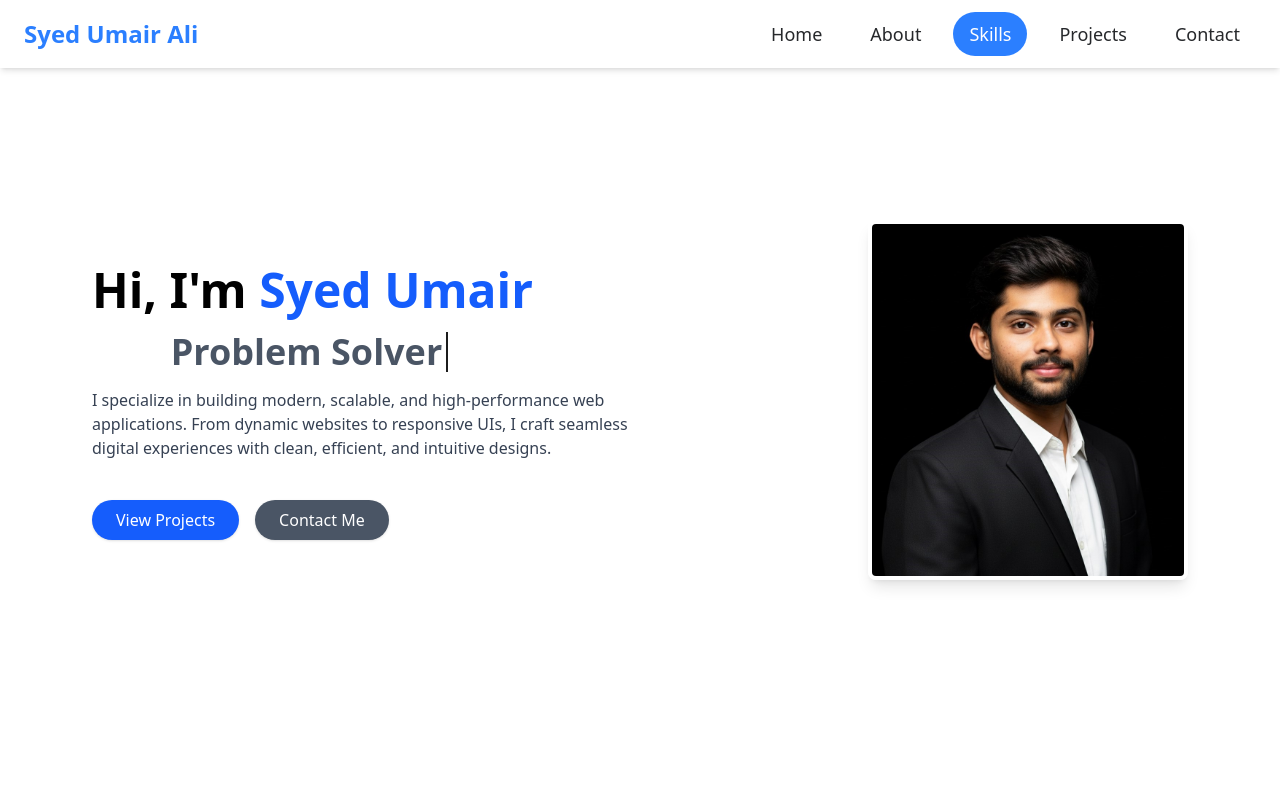
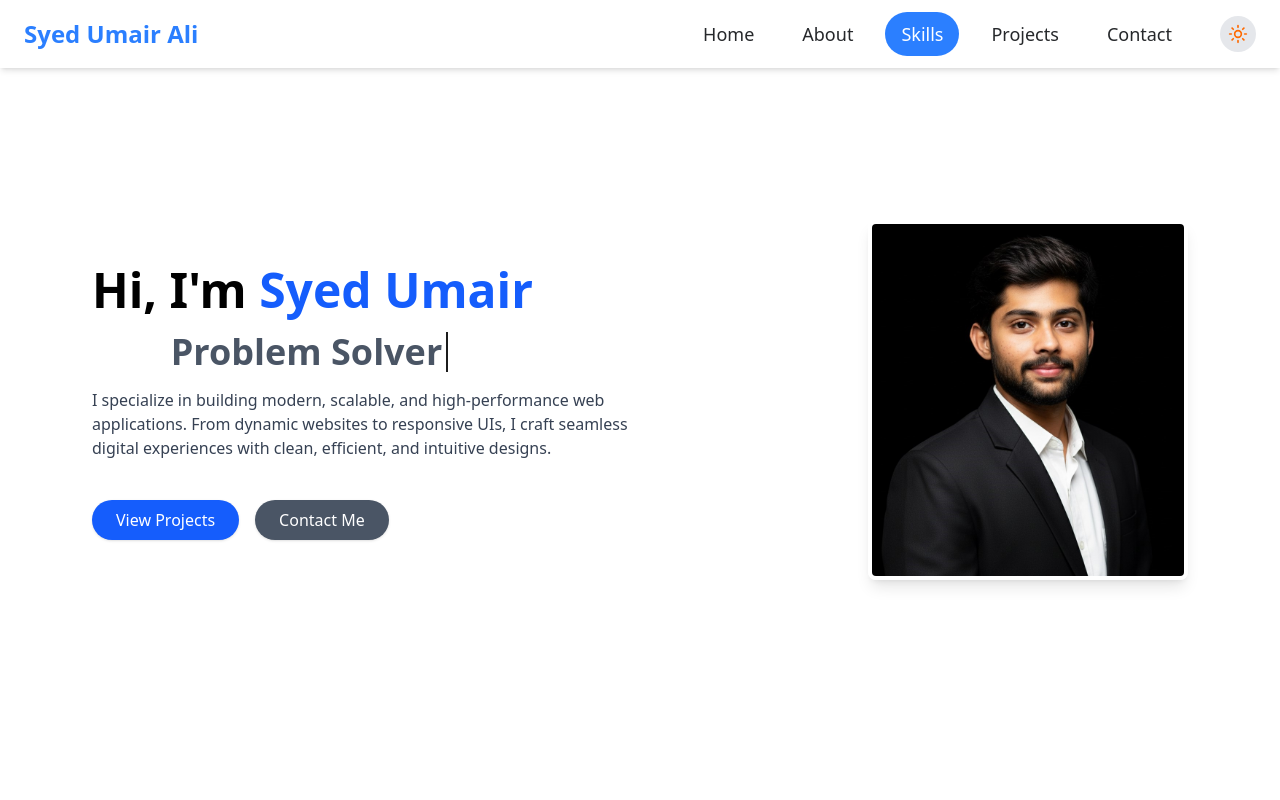
Before and after one commit to umayrrnaqvi/portfolio-syedumair, a Next.js app: page / in a window 1280 px wide. Shown: the top 800 px of the page. Built offline with nearby package versions, Linux system fonts and the light colour scheme.

Commit message:
add dark mode

```diff
--- a/app/components/Contact.jsx
+++ b/app/components/Contact.jsx
@@ -84,7 +84,7 @@ const Contact = () => {
       </div>
 
       <div className="max-w-7xl mx-auto py-5 md:px-10 grid md:grid-cols-2 gap-10">
-        <div className="relative rounded-lg overflow-hidden transition-all duration-700 hover:scale-[1.02] hover:shadow-2xl">
+        <div className="relative rounded-lg overflow-hidden transition-all duration-700 hover:scale-[1.02] hover:shadow-2xl m-3">
           <ShineBorder shineColor="blue" />
           <div className="bg-gray-100 rounded-lg p-6 md:p-10 w-full dark:bg-gray-600 dark:text-white">
             <form className="space-y-6">
--- a/app/components/Navbar.jsx
+++ b/app/components/Navbar.jsx
@@ -1,6 +1,7 @@
 'use client'
 import React, { useState, useEffect } from 'react';
 import { HiMenu, HiX } from "react-icons/hi";
+import { AnimatedThemeToggler } from "@/components/magicui/animated-theme-toggler";
 
 const Navbar = () => {
   const [isOpen, setIsOpen] = useState(false);
@@ -12,7 +13,7 @@ const Navbar = () => {
   useEffect(() => {
     const handleScroll = () => {
       const sections = ["home", "about", "skills", "projects", "contact"];
-      const scrollPos = window.scrollY + window.innerHeight / 2; // center point for active section
+      const scrollPos = window.scrollY + window.innerHeight / 2;
 
       for (let section of sections) {
         const el = document.getElementById(section);
@@ -28,7 +29,7 @@ const Navbar = () => {
     };
 
     window.addEventListener("scroll", handleScroll);
-    handleScroll(); // initialize on load
+    handleScroll();
     return () => window.removeEventListener("scroll", handleScroll);
   }, []);
 
@@ -43,13 +44,14 @@ const Navbar = () => {
   return (
     <nav className='w-full fixed top-0 z-50 bg-white dark:bg-gray-900 shadow-md'>
       <div className='max-w-7xl mx-auto px-6 py-3 flex items-center justify-between relative'>
+
         {/* Logo */}
         <div className='text-2xl font-bold text-blue-500 dark:text-white'>
           Syed Umair Ali
         </div>
 
         {/* Desktop Menu */}
-        <div className='hidden md:flex gap-4'>
+        <div className='hidden md:flex items-center gap-4'>
           {links.map(link => (
             <a
               key={link.id}
@@ -62,10 +64,19 @@ const Navbar = () => {
               {link.name}
             </a>
           ))}
+
+          {/* ✅ Theme Toggler on Desktop */}
+          <div className="ml-4">
+            <AnimatedThemeToggler />
+          </div>
         </div>
 
-        {/* Mobile Hamburger */}
-        <div className='md:hidden flex items-center gap-3 relative z-50'>
+        {/* Mobile Section (Menu + Toggler) */}
+        <div className='md:hidden flex items-center gap-4 relative z-50'>
+          {/* ✅ Theme Toggler on Mobile */}
+          <AnimatedThemeToggler />
+
+          {/* Hamburger Icon */}
           <button
             onClick={toggleMenu}
             className='text-2xl text-black dark:text-white cursor-pointer'
--- a/app/components/Projects.jsx
+++ b/app/components/Projects.jsx
@@ -46,14 +46,10 @@ export default function Projects() {
   const [isTransitioning, setIsTransitioning] = useState(true);
   const [cardWidth, setCardWidth] = useState(420);
 
-  // ✅ Dynamically update card width based on screen size
+  // ✅ Adjust card width based on screen
   useEffect(() => {
     const updateCardWidth = () => {
-      if (window.innerWidth < 640) {
-        setCardWidth(window.innerWidth * 0.9); // fills ~90% of mobile width
-      } else {
-        setCardWidth(420);
-      }
+      setCardWidth(window.innerWidth < 640 ? window.innerWidth * 0.9 : 420);
     };
     updateCardWidth();
     window.addEventListener("resize", updateCardWidth);
@@ -102,11 +98,14 @@ export default function Projects() {
   }, [currentIndex, projectsWithClones.length]);
 
   return (
-    <div className="bg-gray-100 w-full relative flex justify-center overflow-hidden">
-      <section id="projects" className="px-4 py-16 w-full max-w-7xl mx-auto flex flex-col items-center">
+    <div className="bg-background text-foreground w-full relative flex justify-center overflow-hidden transition-colors duration-500">
+      <section
+        id="projects"
+        className="px-4 py-16 w-full max-w-7xl mx-auto flex flex-col items-center"
+      >
         <h2 className="text-4xl font-bold text-center mb-8">Projects</h2>
 
-        {/* Filter Buttons */}
+        {/* 🔘 Filter Buttons */}
         <div className="flex flex-wrap justify-center gap-3 mb-10">
           {filters.map((filter) => (
             <button
@@ -118,7 +117,7 @@ export default function Projects() {
               className={`px-4 py-2 rounded-full border text-sm sm:text-base transition ${
                 activeFilter === filter
                   ? "bg-blue-600 text-white border-blue-600"
-                  : "bg-white text-gray-600 border-gray-300 hover:bg-blue-100"
+                  : "bg-card text-foreground border-border hover:bg-blue-100 dark:hover:bg-gray-800"
               }`}
             >
               {filter}
@@ -126,17 +125,17 @@ export default function Projects() {
           ))}
         </div>
 
-        {/* Slider Container */}
+        {/* ▶️ Slider */}
         <div className="flex items-center justify-center gap-3 sm:gap-4 w-full">
-          {/* ✅ Hide arrows on mobile */}
+          {/* Left Arrow */}
           <button
             onClick={() => handleScroll("left")}
-            className="hidden sm:flex bg-black text-white p-3 sm:p-4 rounded-full shadow hover:bg-blue-700 flex-shrink-0"
+            className="hidden sm:flex bg-primary text-primary-foreground p-3 sm:p-4 rounded-full shadow hover:bg-blue-700 flex-shrink-0 transition"
           >
             <ChevronLeft size={24} className="sm:w-7 sm:h-7" />
           </button>
 
-          {/* Cards Row */}
+          {/* Cards */}
           <div className="relative overflow-hidden flex-1 w-full sm:w-[1000px]">
             <div
               id="slider-track"
@@ -151,7 +150,7 @@ export default function Projects() {
                   project && (
                     <div
                       key={idx}
-                      className="mx-auto sm:mx-2 bg-white dark:bg-gray-700 rounded-lg shadow-md overflow-hidden flex flex-col sm:p-3 p-2 transition-all duration-500 ease-in-out hover:-translate-y-2 hover:shadow-2xl"
+                      className="mx-auto sm:mx-2 bg-card dark:bg-gray-800 border border-border rounded-lg shadow-md overflow-hidden flex flex-col sm:p-3 p-2 transition-all duration-500 ease-in-out hover:-translate-y-2 hover:shadow-2xl"
                       style={{
                         minWidth: `${cardWidth}px`,
                         maxWidth: `${cardWidth}px`,
@@ -160,13 +159,13 @@ export default function Projects() {
                       <img
                         src={project.image.src}
                         alt={project.title}
-                        className="w-full h-48 sm:h-56 object-cover"
+                        className="w-full h-48 sm:h-56 object-cover rounded-md"
                       />
                       <div className="p-3 flex flex-col justify-between">
-                        <h3 className="text-lg sm:text-xl font-semibold mb-2 dark:text-white text-center">
+                        <h3 className="text-lg sm:text-xl font-semibold mb-2 text-center">
                           {project.title}
                         </h3>
-                        <p className="text-[12px] sm:text-sm text-gray-600 mb-3 dark:text-white leading-relaxed text-center">
+                        <p className="text-[12px] sm:text-sm text-muted-foreground mb-3 leading-relaxed text-center">
                           {project.description}
                         </p>
 
@@ -174,7 +173,7 @@ export default function Projects() {
                           {project.languages.map((lang, index) => (
                             <span
                               key={`${project.id}-${index}`}
-                              className="text-xs bg-gray-200 dark:bg-gray-900 px-2 py-1 rounded-full"
+                              className="text-xs bg-muted dark:bg-gray-900 text-foreground px-2 py-1 rounded-full"
                             >
                               {lang}
                             </span>
@@ -198,10 +197,10 @@ export default function Projects() {
             </div>
           </div>
 
-          {/* ✅ Hide arrows on mobile */}
+          {/* Right Arrow */}
           <button
             onClick={() => handleScroll("right")}
-            className="hidden sm:flex bg-black text-white p-3 sm:p-4 rounded-full shadow hover:bg-blue-700 flex-shrink-0"
+            className="hidden sm:flex bg-primary text-primary-foreground p-3 sm:p-4 rounded-full shadow hover:bg-blue-700 flex-shrink-0 transition"
           >
             <ChevronRight size={24} className="sm:w-7 sm:h-7" />
           </button>
--- a/app/layout.js
+++ b/app/layout.js
@@ -3,7 +3,7 @@ import "./globals.css";
 import Navbar from "./components/Navbar";
 import Footer from "./components/Footer";
 import { Toaster } from "react-hot-toast";
-
+import { ThemeProvider } from "next-themes"; // ✅ Add this
 
 const geistSans = Geist({
   variable: "--font-geist-sans",
@@ -22,18 +22,20 @@ export const metadata = {
 
 export default function RootLayout({ children }) {
   return (
-    <html lang="en">
+    <html lang="en" suppressHydrationWarning>
       <head>
         <link rel="icon" href="/logo.png" />
       </head>
       <body
         className={`${geistSans.variable} ${geistMono.variable} antialiased`}
       >
-        <Navbar />
-                <Toaster position="top-right" reverseOrder={false} />
-
-        {children}
-        <Footer />
+        {/* ✅ ThemeProvider wraps everything */}
+        <ThemeProvider attribute="class" defaultTheme="system" enableSystem>
+          <Navbar />
+          <Toaster position="top-right" reverseOrder={false} />
+          {children}
+          <Footer />
+        </ThemeProvider>
       </body>
     </html>
   );
--- /dev/null
+++ b/components/magicui/animated-theme-toggler.jsx
@@ -0,0 +1,34 @@
+"use client"
+
+import * as React from "react"
+import { useTheme } from "next-themes"
+import { motion } from "framer-motion"
+import { Sun, Moon } from "lucide-react"
+
+export function AnimatedThemeToggler() {
+  const { theme, setTheme } = useTheme()
+  const isDark = theme === "dark"
+
+  return (
+    <motion.button
+      onClick={() => setTheme(isDark ? "light" : "dark")}
+      className="p-2 rounded-full bg-gray-200 dark:bg-gray-800 flex items-center justify-center transition-all duration-300"
+      whileTap={{ scale: 0.9 }}
+      aria-label="Toggle theme"
+    >
+      <motion.div
+        key={isDark ? "moon" : "sun"}
+        initial={{ rotate: -90, opacity: 0 }}
+        animate={{ rotate: 0, opacity: 1 }}
+        exit={{ rotate: 90, opacity: 0 }}
+        transition={{ duration: 0.3 }}
+      >
+        {isDark ? (
+          <Moon className="w-5 h-5 text-yellow-400" />
+        ) : (
+          <Sun className="w-5 h-5 text-orange-500" />
+        )}
+      </motion.div>
+    </motion.button>
+  )
+}
--- a/package.json
+++ b/package.json
@@ -16,10 +16,11 @@
     "clsx": "^2.1.1",
     "cobe": "^0.6.4",
     "emailjs-com": "^3.2.0",
-    "framer-motion": "^12.23.9",
+    "framer-motion": "^12.23.24",
     "lucide-react": "^0.525.0",
     "motion": "^12.23.12",
     "next": "15.4.3",
+    "next-themes": "^0.4.6",
     "nodemailer": "^7.0.5",
     "react": "19.1.0",
     "react-dom": "19.1.0",
```
Also changed, not shown: 1 other file (tests, documents, lock files or other folders).
